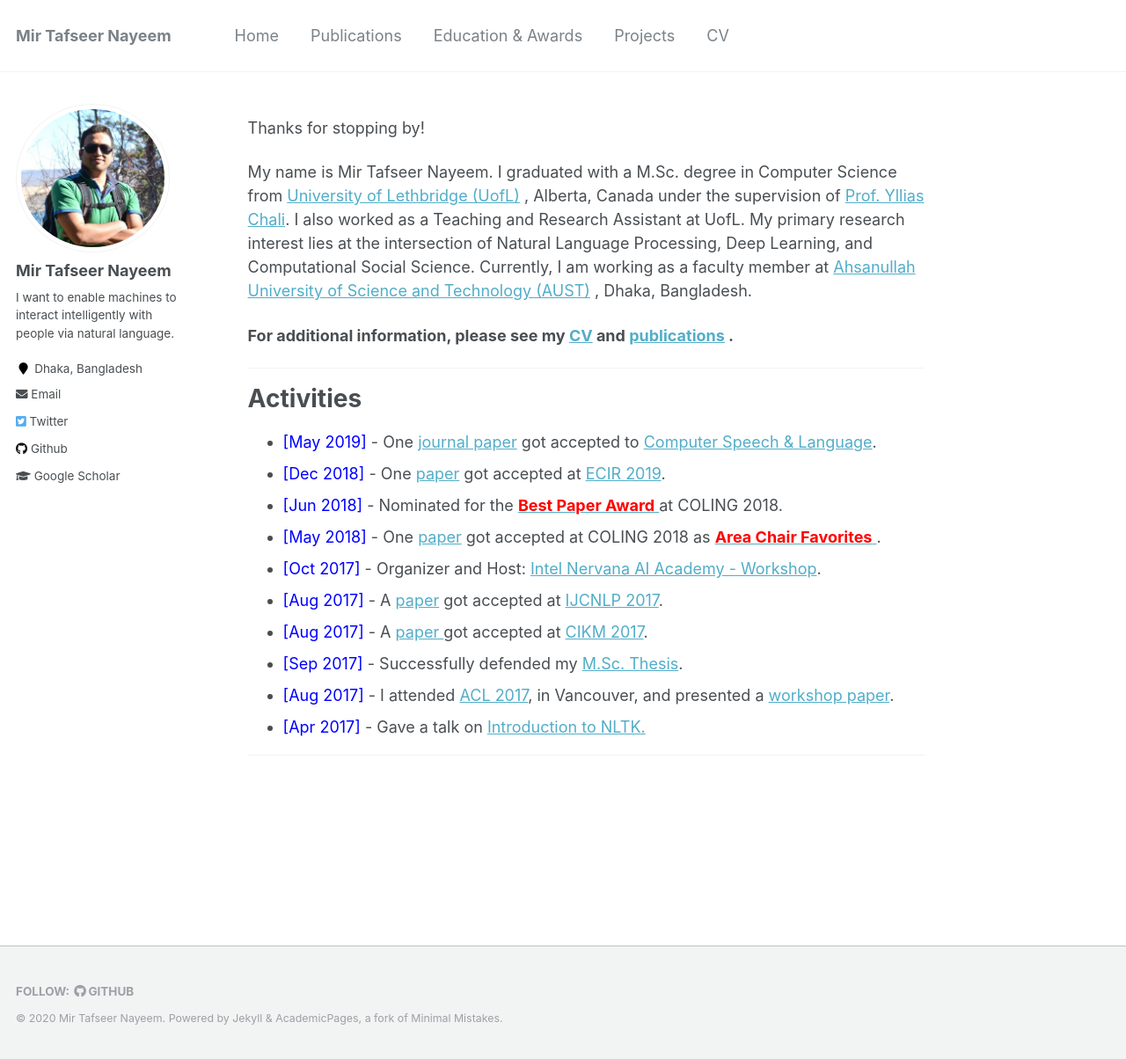
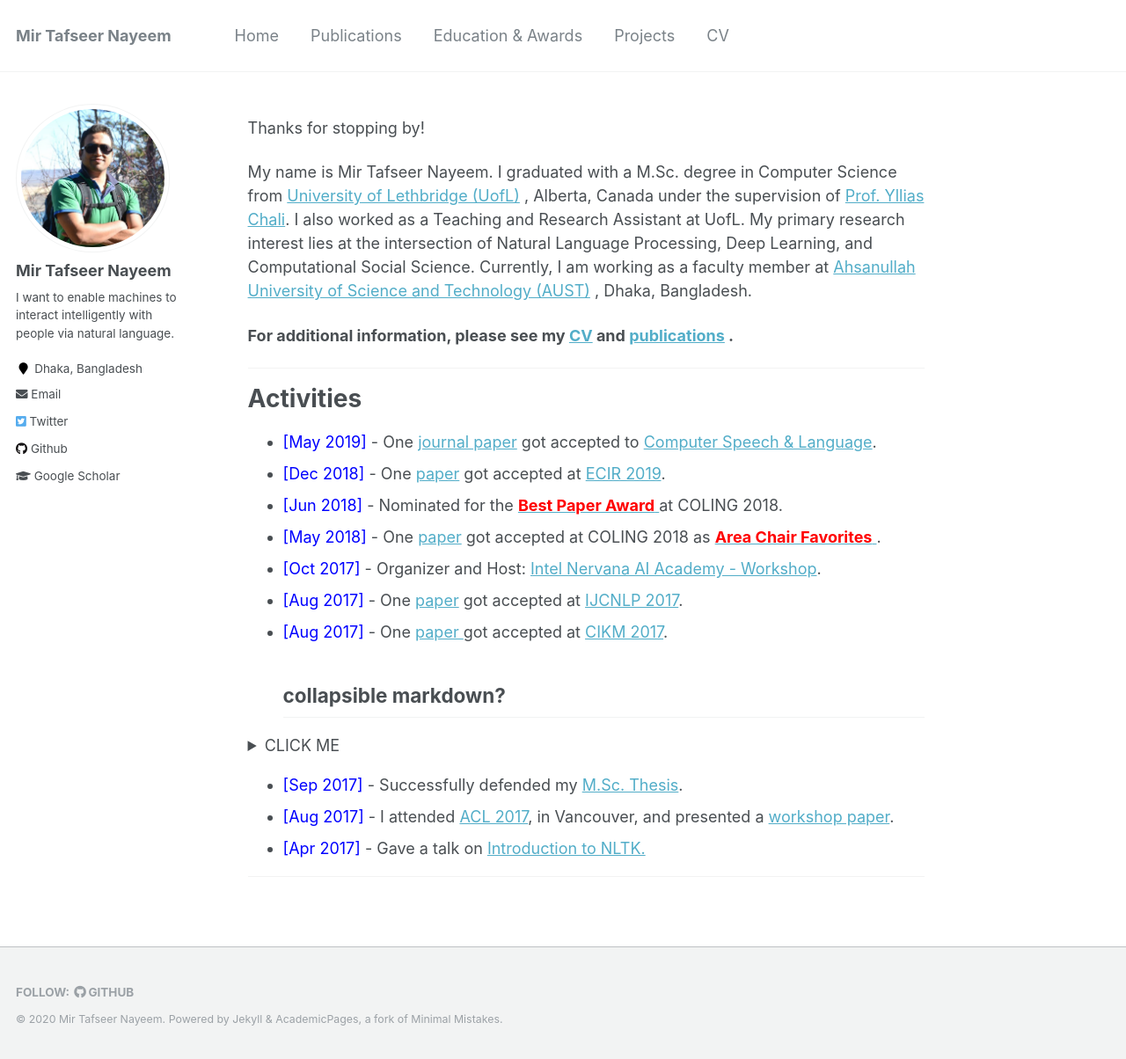
Before and after one commit to sujan-sarker/sujan-sarker.github.io, a Jekyll site: the page built from _pages/about.md, in a window 1280 px wide and 1204 px high. Shown: the whole window at 88% size. Built offline with Jekyll 4.4.1, drawn with Linux system fonts in a browser that asks for light colours.

Commit message:
Update about.md

````diff
--- a/_pages/about.md
+++ b/_pages/about.md
@@ -24,8 +24,21 @@ My name is Mir Tafseer Nayeem. I graduated with a M.Sc. degree in Computer Scien
 * <span style="color:Blue"> [Jun 2018] </span> - Nominated for the [<span style="color:Red"> **Best Paper Award** </span>](http://coling2018.org/coling-2018-best-papers/) at COLING 2018.
 * <span style="color:Blue"> [May 2018] </span> - One [paper](http://aclweb.org/anthology/C18-1102) got accepted at COLING 2018 as [<span style="color:Red"> **Area Chair Favorites** </span>](http://coling2018.org/coling-2018-best-papers/).
 * <span style="color:Blue"> [Oct 2017] </span> - Organizer and Host: [Intel Nervana AI Academy - Workshop](https://www.intel.ai/).
-* <span style="color:Blue"> [Aug 2017] </span> - A [paper](http://www.aclweb.org/anthology/I17-2071) got accepted at [IJCNLP 2017](http://ijcnlp2017.org/site/page.aspx?pid=901&sid=1133&lang=en).
-* <span style="color:Blue"> [Aug 2017] </span> - A [paper ](https://dl.acm.org/citation.cfm?id=3133106) got accepted at [CIKM 2017](http://www.cikmconference.org/CIKM2017/index.html).
+* <span style="color:Blue"> [Aug 2017] </span> - One [paper](http://www.aclweb.org/anthology/I17-2071) got accepted at [IJCNLP 2017](http://ijcnlp2017.org/site/page.aspx?pid=901&sid=1133&lang=en).
+* <span style="color:Blue"> [Aug 2017] </span> - One [paper ](https://dl.acm.org/citation.cfm?id=3133106) got accepted at [CIKM 2017](http://www.cikmconference.org/CIKM2017/index.html).
+## collapsible markdown?
+
+<details><summary>CLICK ME</summary>
+<p>
+
+#### yes, even hidden code blocks!
+
+```python
+print("hello world!")
+```
+
+</p>
+</details>
 * <span style="color:Blue"> [Sep 2017]  </span> - Successfully defended my [M.Sc. Thesis](https://opus.uleth.ca/bitstream/handle/10133/4993/NAYEEM_MIR_TAFSEER_MSC_2017.pdf).
 * <span style="color:Blue"> [Aug 2017] </span> - I attended [ACL 2017](http://acl2017.org/), in Vancouver, and presented a [workshop paper](http://www.aclweb.org/anthology/W17-2407).
 * <span style="color:Blue"> [Apr 2017] </span> - Gave a talk on [Introduction to NLTK.](https://tafseer-nayeem.github.io/files/Introduction_to_NLTK.pdf)
````
